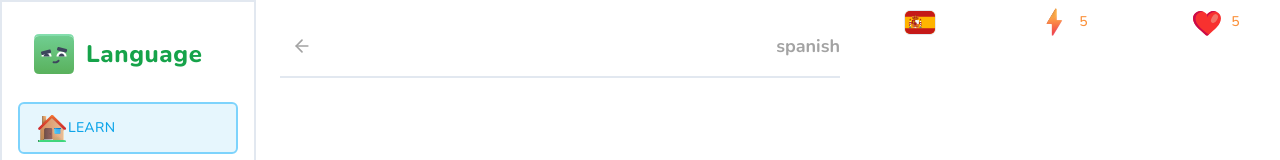
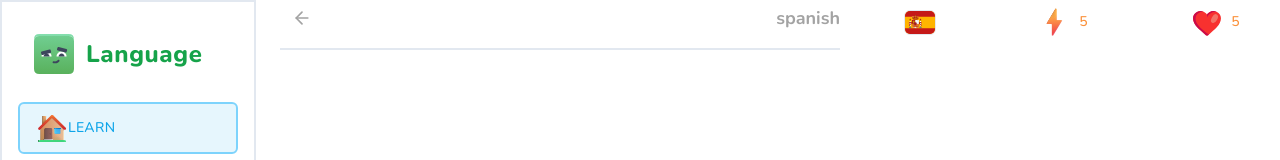
Before and after one commit to Shitanshu731/LanguageApp, a Next.js app: page /learn in a window 1280 px wide. Shown: the top 160 px of the page. Built offline with nearby package versions, Linux system fonts and the light colour scheme.

Commit message:
Fix : Header Margin Top

```diff
--- a/app/(main)/learn/header.tsx
+++ b/app/(main)/learn/header.tsx
@@ -9,7 +9,7 @@ type props = {
 
 const Header = ({ title }: props) => {
   return (
-    <div className="sticky top-0 bg-white pb-3 md:pt-[28px] flex items-center justify-between border-b-2 mb-5 text-neutral-400 md:z-50">
+    <div className="sticky top-0 bg-white pb-3 max-md:pt-[16px] md-mt-16 flex items-center justify-between border-b-2 mb-5 text-neutral-400 md:z-50">
       <Link href="/courses">
         <Button variant="ghost" size="sm">
           <ArrowLeft className="h-5 w-5 stroke-2 text-neutral-400" />
```
